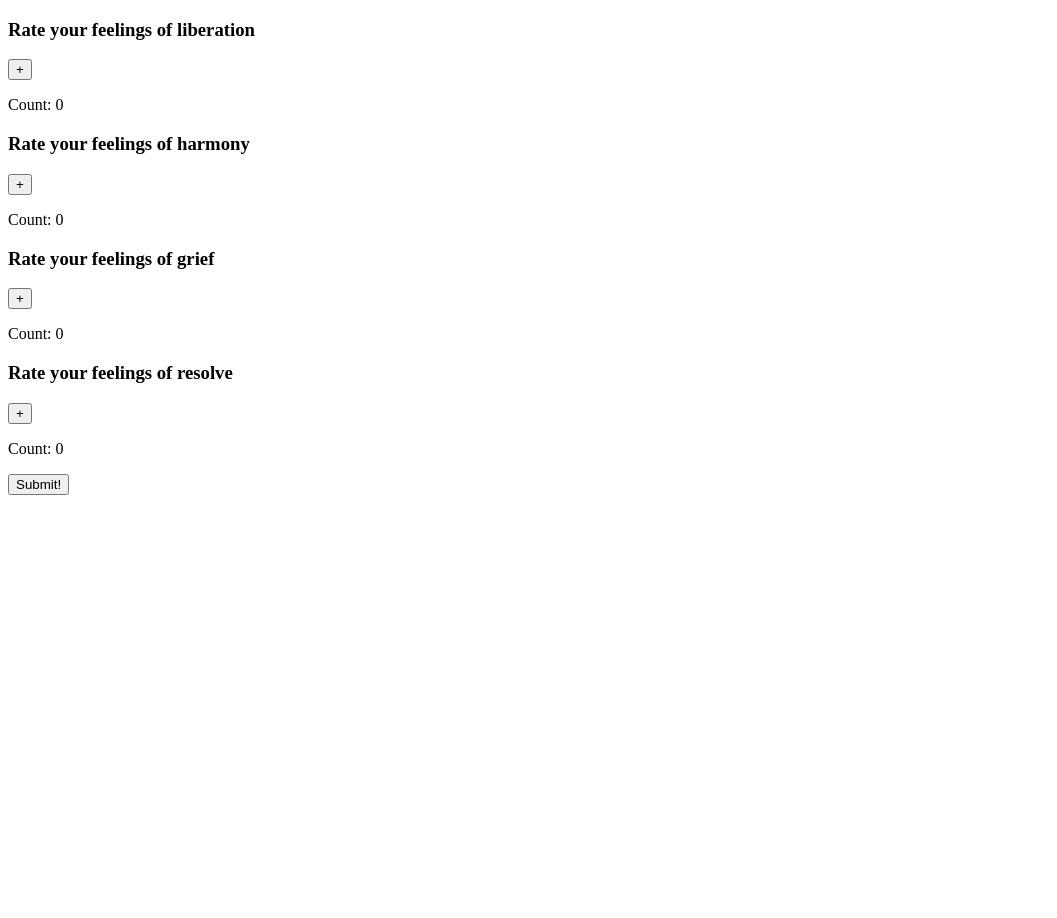
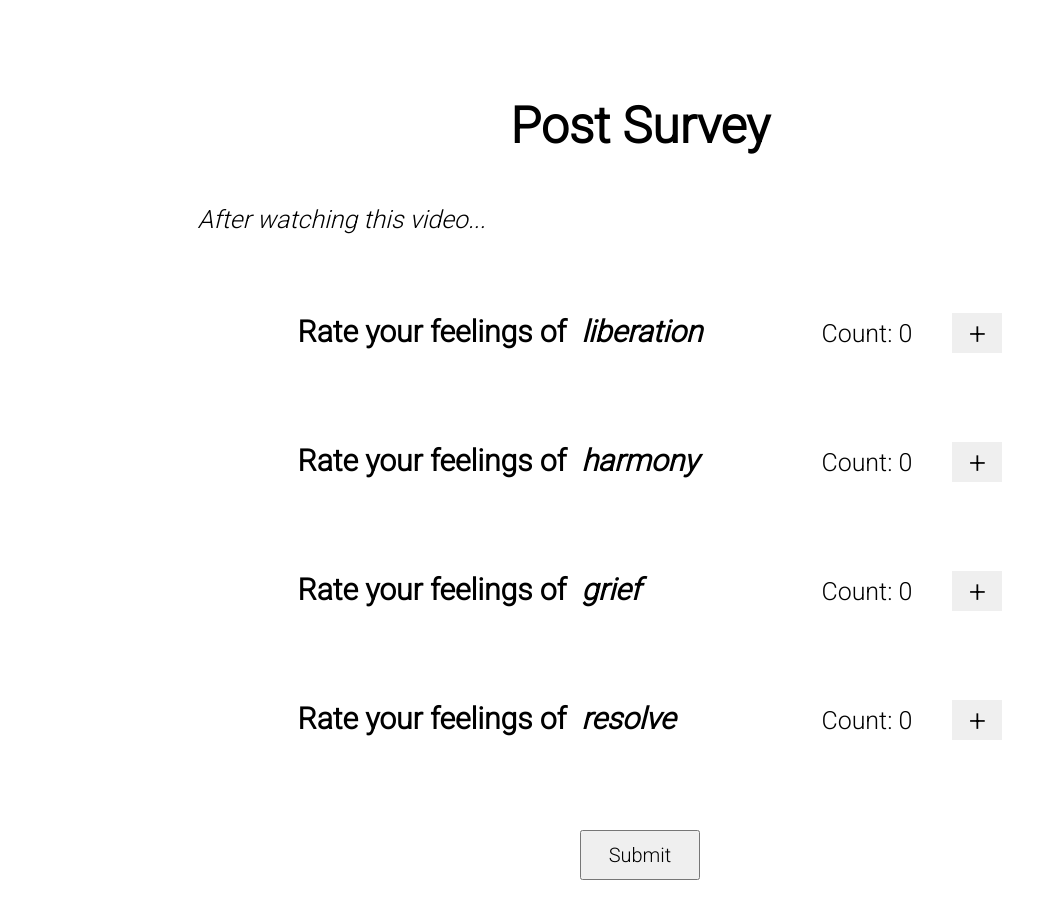
Before and after one commit to loganbates2002/WalkXR, a website: page public/surveys/survey.html in a window 1280 px wide. Shown: the whole page, without its empty margins (0-1057 px from the left). Before the commit the page ends 800 px from the top, so only its background shows below. Drawn offline with Linux system fonts and the light colour scheme.

Commit message:
survey css update

```diff
--- a/public/surveys/survey.html
+++ b/public/surveys/survey.html
@@ -3,33 +3,49 @@
     <head>
         <meta charset="UTF-8">
         <script type="text/javascript" src="../main.js"></script>
-        <link rel="stylesheet" href="styles.css">
+        <link href="/style.css" rel="stylesheet" type="text/css" />
         <title> Survey </title>
     </head>
 
     <body>
-        <h3> Rate your feelings of liberation </h3>
+        <div class="survey-page">
+            <div class="survey">
+                <h1 class="survey-title">Post Survey</h1>
+                <h3 class="survey-description"><em>After watching this video...</em></h3>
+                <div class="survey-section">
+                    <h3 class="rating-title"> Rate your feelings of &nbsp; <em>liberation</em> </h3>
                     <div class="count-area">
-            <button type="button" onClick="liberate_rate()"> + </button>
-            <p>Count: <a id="liberate_clicks">0</a></p>
+                        <p>Count: <a id="liberate_clicks" class="click-number">0</a></p>
+                        <button type="button" onClick="liberate_rate()" class="survey-count-box"> + </button>
                     </div>
-        <h3> Rate your feelings of harmony </h3>
+                </div>
+                <div class="survey-section">
+                    <h3 class="rating-title"> Rate your feelings of &nbsp; <em>harmony</em> </h3>
                     <div class="count-area">
-            <button type="button" onClick="harmony_rate()"> + </button>
-            <p>Count: <a id="harmony_clicks">0</a></p>
+                        <p>Count: <a id="harmony_clicks" class="click-number">0</a></p>
+                        <button type="button" onClick="harmony_rate()" class="survey-count-box"> + </button>
                     </div>
-        <h3> Rate your feelings of grief </h3>
+                </div>
+                <div class="survey-section">
+                    <h3 class="rating-title"> Rate your feelings of &nbsp; <em>grief</em> </h3>
                     <div class="count-area">
-            <button type="button" onClick="grief_rate()"> + </button>
-            <p>Count: <a id="grief_clicks">0</a></p>
+                        <p>Count: <a id="grief_clicks" class="click-number">0</a></p>
+                        <button type="button" onClick="grief_rate()" class="survey-count-box">+</button>
                     </div>
-        <h3> Rate your feelings of resolve </h3>
+                </div>
+                <div class="survey-section">
+                    <h3 class="rating-title"> Rate your feelings of &nbsp; <em>resolve</em> </h3>
                     <div class="count-area">
-            <button type="button" onClick="resolve_rate()"> + </button>
-            <p>Count: <a id="resolve_clicks">0</a></p>
+                        <p>Count: <a id="resolve_clicks" class="click-number">0</a></p>
+                        <button type="button" onClick="resolve_rate()" class="survey-count-box"> + </button>
                     </div>
+                </div>
+                <div></div>
                 <div class="count-area">
-            <button type="button" onClick="submit()"> Submit! </button>
+                    <button type="button" onClick="submit()" class="submit-box"> Submit </button>
+                </div>
+                <div class="spacer"></div>
+            </div>
         </div>
     </body>
 </html>
--- a/style.css
+++ b/style.css
@@ -94,3 +94,69 @@ button {
     margin: auto;
     margin-top:20px;
 }
+
+.survey-page {
+    display: flex;
+    flex-direction: column;
+    align-items: center;
+    justify-content: center;
+    margin-top: 5%;
+}
+
+.survey {
+    font-size: 50px;
+    width: 70%
+}
+
+.survey-title {
+    display: flex;
+    justify-content: center;
+    font-size: 50px;
+    margin-bottom: 50px;
+    font-weight: 700;
+}
+
+.survey-description {
+    font-size: 25px;
+    font-weight: 100;
+    margin-bottom: 50px;
+}
+
+.survey-section {
+    display: flex;
+    justify-content: space-between;
+    padding-bottom: 40px;
+    margin-left: 100px;
+}
+
+.rating-title {
+    display: flex;
+    justify-content: center;
+    font-size: 30px;
+    margin-bottom: 20px;
+}
+
+.count-area {
+    display: flex;
+    justify-content: space-between;
+    font-size: 25px;
+    margin-top: 10px;
+}
+
+.click-number {
+    font-size: 25px;
+}
+
+.survey-count-box {
+    width: 50px;
+    height: 40px;
+    font-size: 30px;
+    margin: auto;
+    margin-left: 40px;
+    margin-right: 80px;
+    border: none;
+}
+
+.spacer {
+    margin: 100px;
+}
```
Lines whose indentation alone changed are shown as unchanged.
